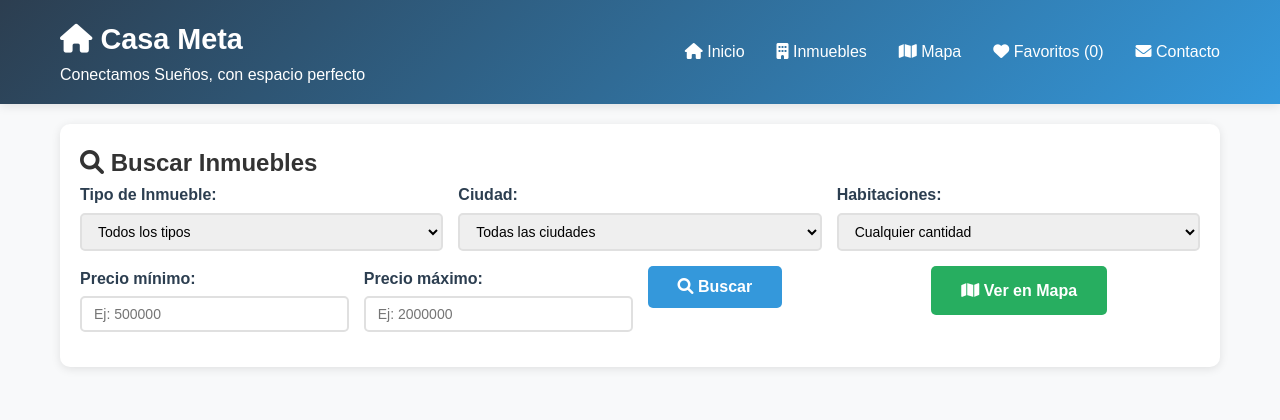
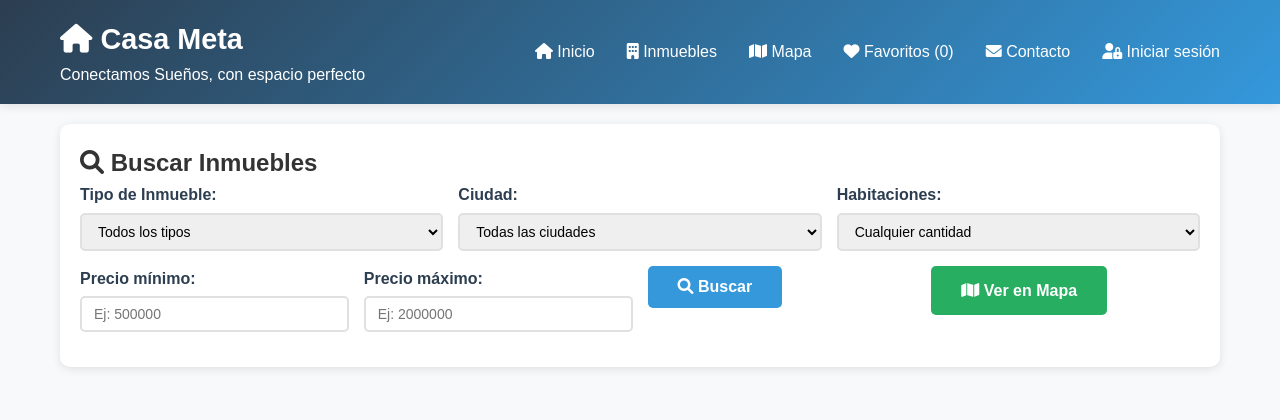
Before and after one commit to frantastico-rgb/inmobiliaria, a PHP site: page /public/index.php in a window 1280 px wide. Shown: the top 420 px of the page. Run offline with PHP 8.4, Linux system fonts and the light colour scheme; data that the repository does not hold is empty.

Commit message:
boton iniciar sesion en public

```diff
--- a/public/index.php
+++ b/public/index.php
@@ -96,7 +96,8 @@ $ciudades_resultado = $conn->query($sql_ciudades);
                     <li><a href="#inmuebles"><i class="fas fa-building"></i> Inmuebles</a></li>
                     <li><a href="mapa.php"><i class="fas fa-map"></i> Mapa</a></li>
                     <li><a href="favoritos.php"><i class="fas fa-heart"></i> Favoritos (<span id="favoritesCountNav">0</span>)</a></li>
-                    <li><a href="#contacto"><i class="fas fa-envelope"></i> Contacto</a></li>
+                    <li><a href="mailto:casametaverde@gmail.com"><i class="fas fa-envelope"></i> Contacto</a></li>
+                    <li><a href="/auth/login.php"><i class="fas fa-user-lock"></i> Iniciar sesión</a></li>
                 </ul>
             </nav>
         </div>
```
